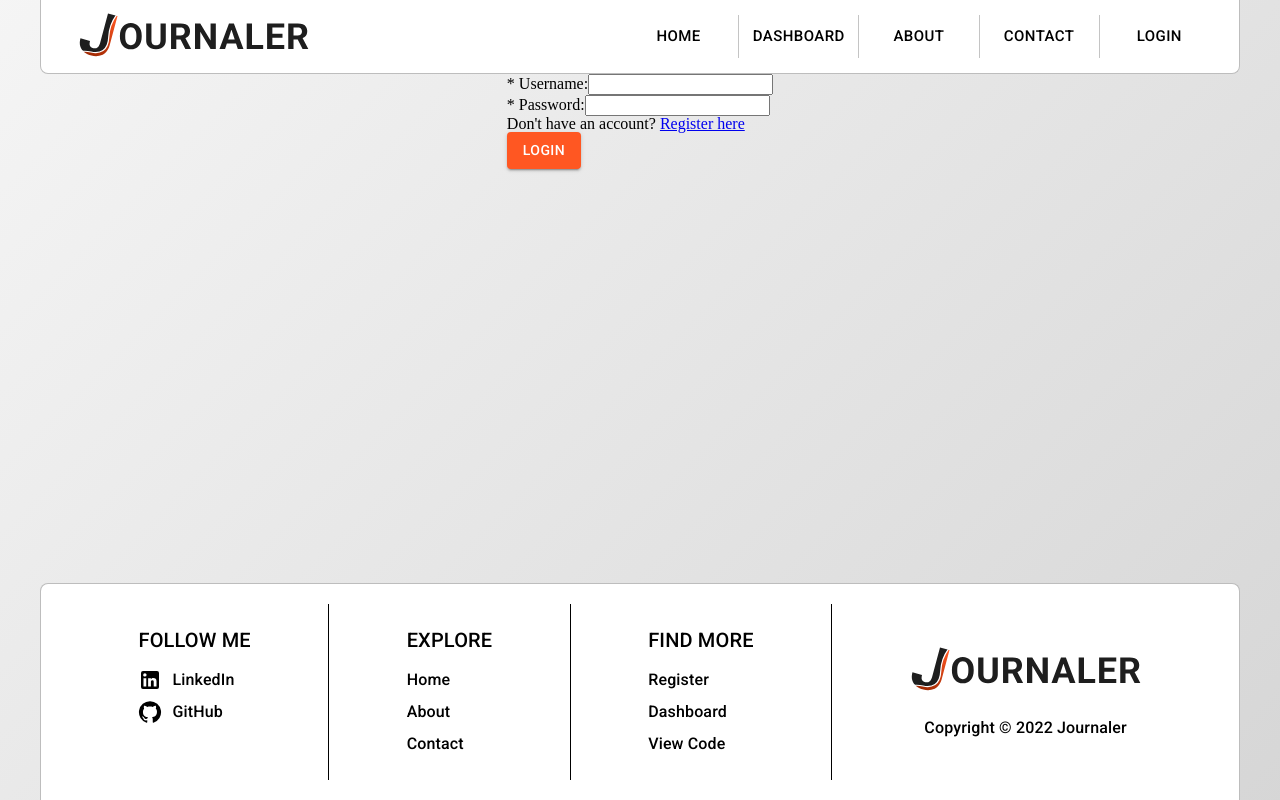
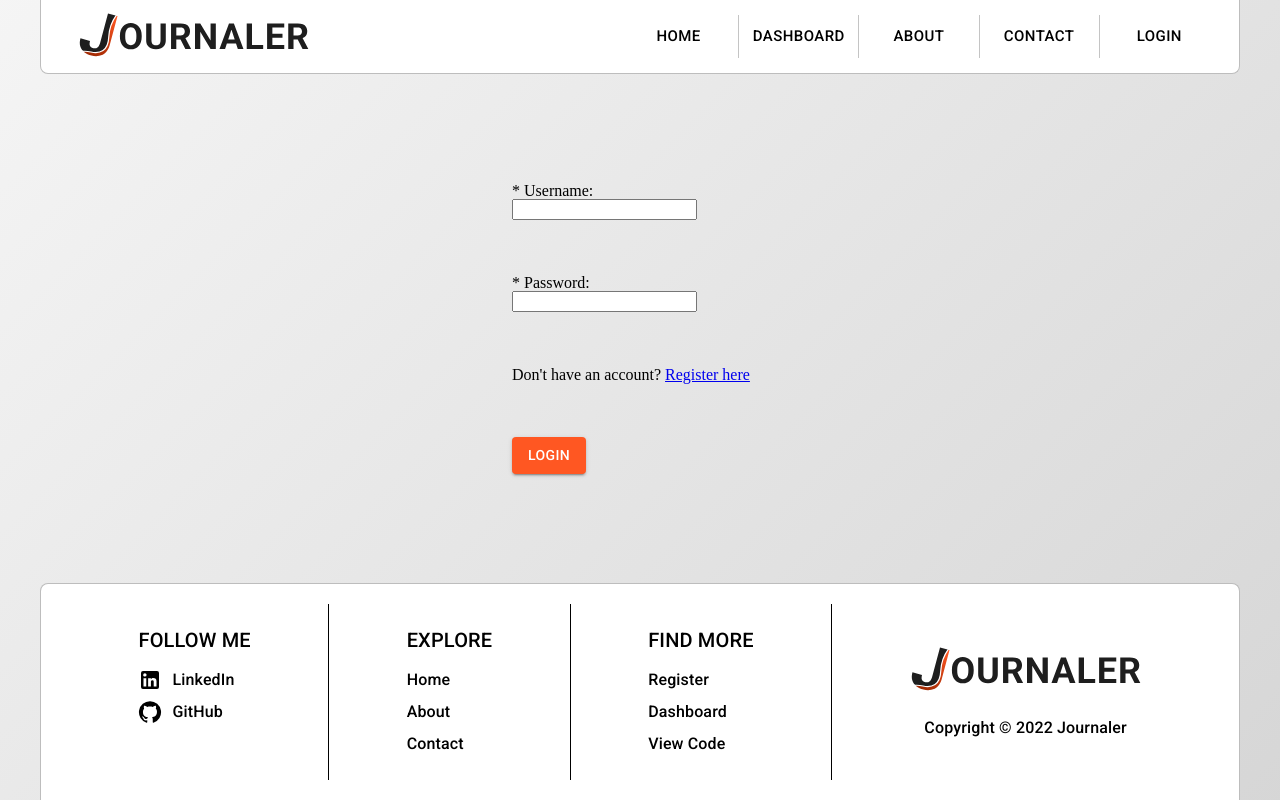
Before and after one commit to waylonturbes/journaler-frontend, a React (Create React App) app: page /login in a window 1280 px wide. Built offline with nearby package versions, Linux system fonts and the light colour scheme.

Commit message:
feat: style login form container

```diff
--- a/src/components/pages/Login.tsx
+++ b/src/components/pages/Login.tsx
@@ -26,11 +26,22 @@ const Login: React.FC = () => {
       sx={{
         display: "flex",
         justifyContent: "center",
-        alignContent: "center",
         flex: "auto",
       }}
     >
-      <Box component="form" onSubmit={handleSubmit}>
+      <Box
+        component="form"
+        sx={{
+          display: "flex",
+          flexDirection: "column",
+          alignSelf: "center",
+          alignContent: "center",
+          justifyContent: "space-evenly",
+          minHeight: "400px",
+          maxWidth: "256px",
+        }}
+        onSubmit={handleSubmit}
+      >
         <div>
           <label htmlFor="username">
             <span>* </span>Username:
```
